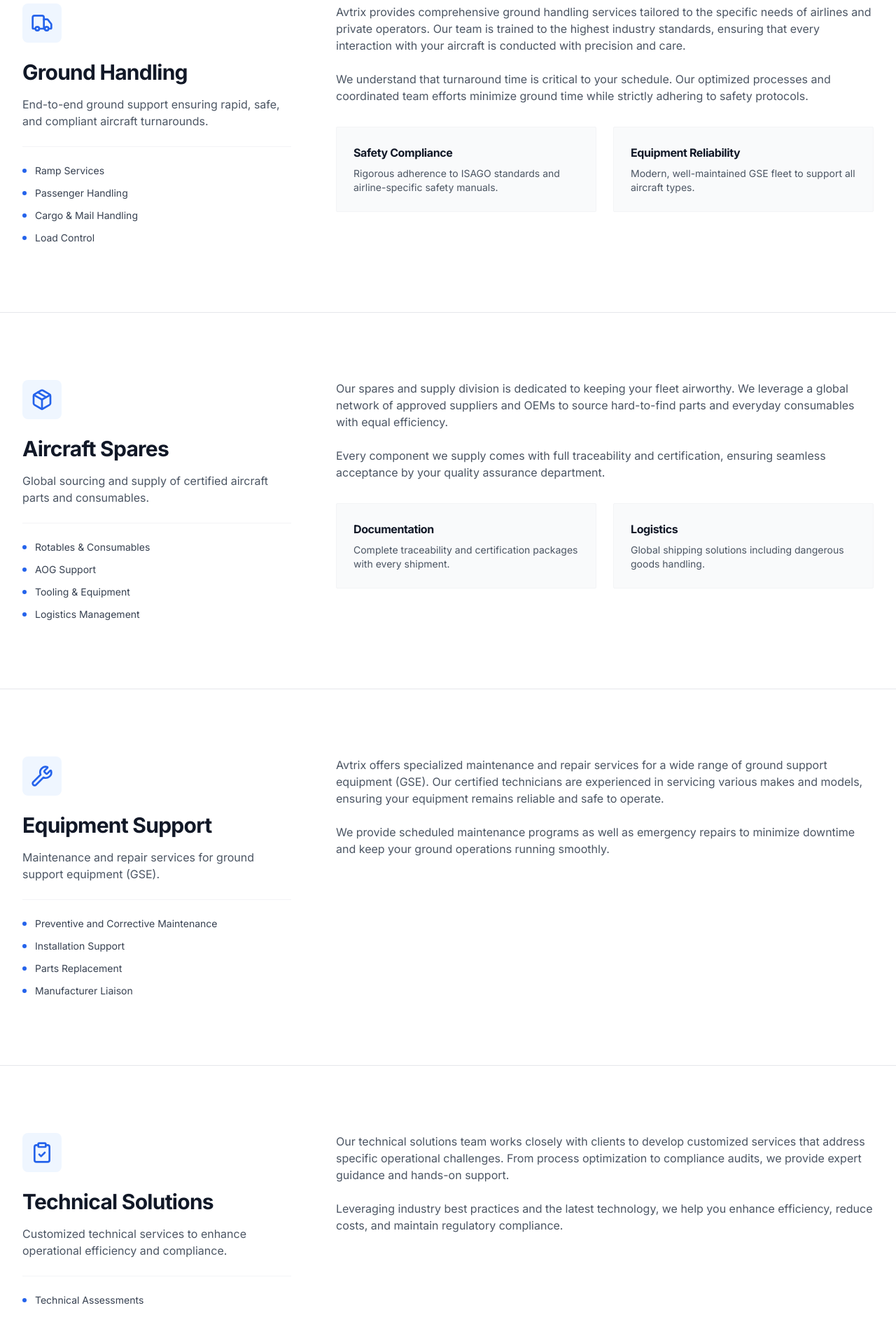
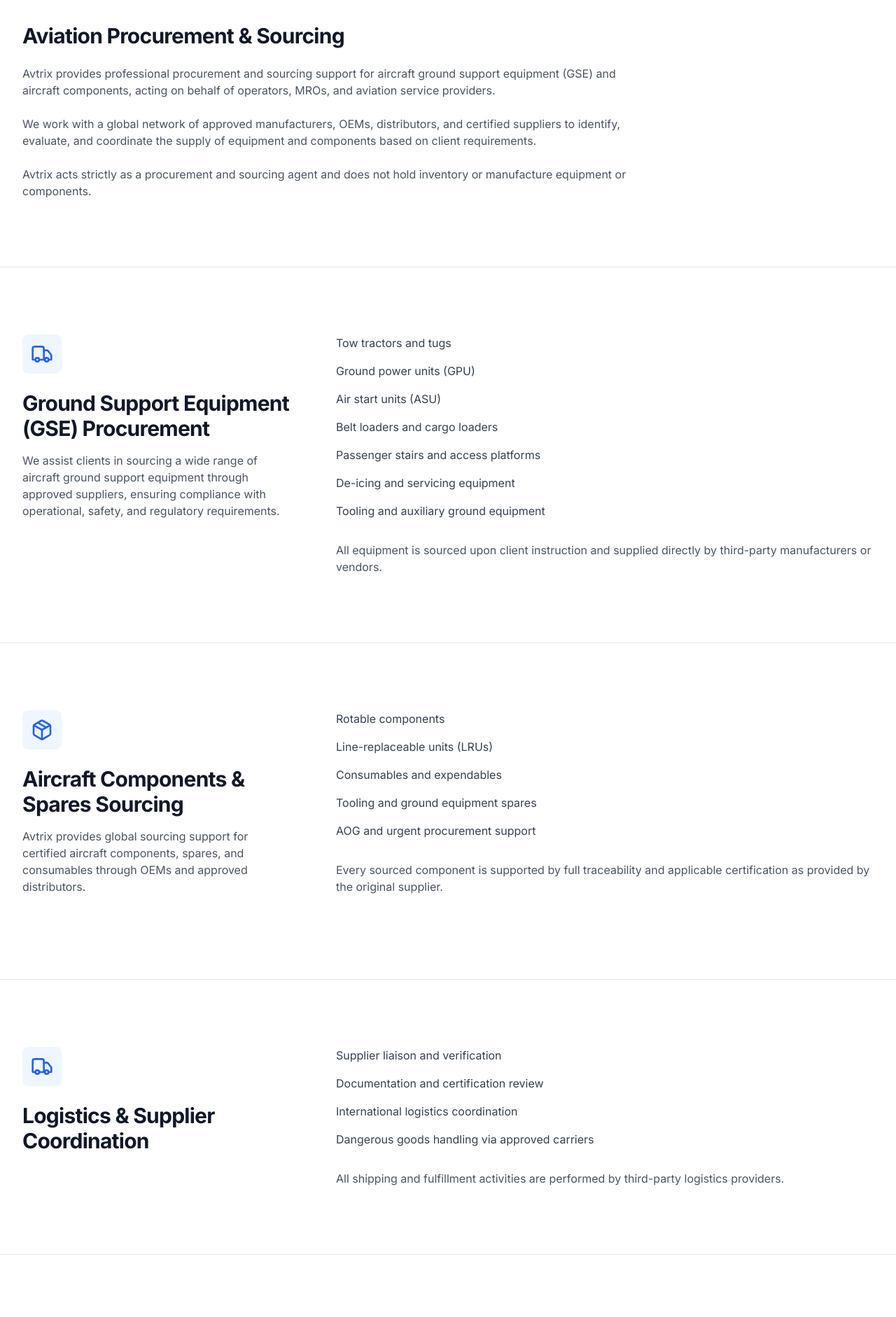
Before and after one commit to Dahmii/Avtrix, a React (Vite) app: page /services in a window 1280 px wide. Shown: the part 460-2342 px from the top of the page at 70% size. Built offline with nearby package versions, Linux system fonts and the light colour scheme.

Commit message:
update services content

```diff
--- a/src/components/layout/Footer.tsx
+++ b/src/components/layout/Footer.tsx
@@ -96,7 +96,7 @@
               </li>
               <li className="flex items-center">
                 <Phone className="h-5 w-5 text-blue-500 mr-3" />
-                <span className="text-sm">+44 790 355 7615</span>
+                <span className="text-sm">+44 799 963 8984</span>
               </li>
               <li className="flex items-center">
                 <Mail className="h-5 w-5 text-blue-500 mr-3" />
--- a/src/pages/ContactPage.tsx
+++ b/src/pages/ContactPage.tsx
@@ -61,7 +61,7 @@
                   <div>
                     <h3 className="font-bold text-gray-900">Phone</h3>
                     <p className="text-gray-600">
-                       +44 790 355 7615
+                       +44 799 963 8984
 
                     </p>
                   </div>
--- a/src/pages/ServicesPage.tsx
+++ b/src/pages/ServicesPage.tsx
@@ -1,10 +1,11 @@
 import React from 'react';
-import { Truck, Wrench, Package, ClipboardCheck } from 'lucide-react';
+import { Package, ClipboardCheck, Truck, Wrench } from 'lucide-react';
 import { Container } from '../components/ui/Container';
-import { SectionHeader } from '../components/sections/SectionHeader';
 import { CTASection } from '../components/sections/CTASection';
+
 export function ServicesPage() {
-  return <main className="pt-20">
+  return (
+    <main className="pt-20">
       {/* Header */}
       <div className="bg-gray-50 py-20 border-b border-gray-200">
         <Container>
@@ -12,87 +13,64 @@
             Our Services
           </h1>
           <p className="text-xl text-gray-600 max-w-3xl">
-            Specialized aviation support services designed to maintain
-            operational efficiency and safety compliance for commercial and
-            private operators.
+            Specialized aviation procurement and sourcing services designed to support operational efficiency, safety compliance, and continuity for commercial and private aircraft operators.
           </p>
         </Container>
       </div>
 
-      {/* Ground Handling */}
-      <section className="py-24 bg-white" id="ground-handling">
+      {/* Aviation Procurement & Sourcing */}
+      <section className="py-24 bg-white">
+        <Container>
+          <div className="max-w-4xl">
+            <h2 className="text-3xl font-bold text-gray-900 mb-6">
+              Aviation Procurement & Sourcing
+            </h2>
+            <p className="text-gray-600 mb-6">
+              Avtrix provides professional procurement and sourcing support for aircraft ground support equipment (GSE) and aircraft components, acting on behalf of operators, MROs, and aviation service providers.
+            </p>
+            <p className="text-gray-600 mb-6">
+              We work with a global network of approved manufacturers, OEMs, distributors, and certified suppliers to identify, evaluate, and coordinate the supply of equipment and components based on client requirements.
+            </p>
+            <p className="text-gray-600">
+              Avtrix acts strictly as a procurement and sourcing agent and does not hold inventory or manufacture equipment or components.
+            </p>
+          </div>
+        </Container>
+      </section>
+
+      <hr className="border-gray-200" />
+
+      {/* GSE Procurement */}
+      <section className="py-24 bg-white">
         <Container>
           <div className="flex flex-col lg:flex-row gap-16">
             <div className="lg:w-1/3">
               <div className="sticky top-24">
-                <div className="inline-flex items-center justify-center p-3 bg-blue-50 rounded-lg mb-6">
+                <div className="inline-flex p-3 bg-blue-50 rounded-lg mb-6">
                   <Truck className="h-8 w-8 text-blue-600" />
                 </div>
                 <h2 className="text-3xl font-bold text-gray-900 mb-4">
-                  Ground Handling
+                  Ground Support Equipment (GSE) Procurement
                 </h2>
                 <p className="text-gray-600 mb-6">
-                  End-to-end ground support ensuring rapid, safe, and compliant
-                  aircraft turnarounds.
+                  We assist clients in sourcing a wide range of aircraft ground support equipment through approved suppliers, ensuring compliance with operational, safety, and regulatory requirements.
                 </p>
-                <ul className="space-y-3 border-t border-gray-100 pt-6">
-                  <li className="flex items-center text-sm text-gray-700">
-                    <span className="w-1.5 h-1.5 bg-blue-600 rounded-full mr-3"></span>
-                    Ramp Services
-                  </li>
-                  <li className="flex items-center text-sm text-gray-700">
-                    <span className="w-1.5 h-1.5 bg-blue-600 rounded-full mr-3"></span>
-                    Passenger Handling
-                  </li>
-                  <li className="flex items-center text-sm text-gray-700">
-                    <span className="w-1.5 h-1.5 bg-blue-600 rounded-full mr-3"></span>
-                    Cargo & Mail Handling
-                  </li>
-                  <li className="flex items-center text-sm text-gray-700">
-                    <span className="w-1.5 h-1.5 bg-blue-600 rounded-full mr-3"></span>
-                    Load Control
-                  </li>
-                </ul>
               </div>
             </div>
 
             <div className="lg:w-2/3">
-              <div className="prose prose-lg text-gray-600 max-w-none">
-                <p className="mb-6">
-                  Avtrix provides comprehensive ground handling services
-                  tailored to the specific needs of airlines and private
-                  operators. Our team is trained to the highest industry
-                  standards, ensuring that every interaction with your aircraft
-                  is conducted with precision and care.
-                </p>
-                <p className="mb-8">
-                  We understand that turnaround time is critical to your
-                  schedule. Our optimized processes and coordinated team efforts
-                  minimize ground time while strictly adhering to safety
-                  protocols.
-                </p>
-
-                <div className="grid grid-cols-1 md:grid-cols-2 gap-6 not-prose">
-                  <div className="p-6 bg-gray-50 border border-gray-100 rounded-sm">
-                    <h3 className="font-bold text-gray-900 mb-2">
-                      Safety Compliance
-                    </h3>
-                    <p className="text-sm">
-                      Rigorous adherence to ISAGO standards and airline-specific
-                      safety manuals.
-                    </p>
-                  </div>
-                  <div className="p-6 bg-gray-50 border border-gray-100 rounded-sm">
-                    <h3 className="font-bold text-gray-900 mb-2">
-                      Equipment Reliability
-                    </h3>
-                    <p className="text-sm">
-                      Modern, well-maintained GSE fleet to support all aircraft
-                      types.
-                    </p>
-                  </div>
-                </div>
-              </div>
+              <ul className="space-y-4 text-gray-700">
+                <li>Tow tractors and tugs</li>
+                <li>Ground power units (GPU)</li>
+                <li>Air start units (ASU)</li>
+                <li>Belt loaders and cargo loaders</li>
+                <li>Passenger stairs and access platforms</li>
+                <li>De-icing and servicing equipment</li>
+                <li>Tooling and auxiliary ground equipment</li>
+              </ul>
+              <p className="text-gray-600 mt-8">
+                All equipment is sourced upon client instruction and supplied directly by third-party manufacturers or vendors.
+              </p>
             </div>
           </div>
         </Container>
@@ -100,193 +78,122 @@
 
       <hr className="border-gray-200" />
 
-      {/* Spares & Supply */}
-      <section className="py-24 bg-white" id="spares">
+      {/* Aircraft Components & Spares */}
+      <section className="py-24 bg-white">
         <Container>
           <div className="flex flex-col lg:flex-row gap-16">
             <div className="lg:w-1/3">
               <div className="sticky top-24">
-                <div className="inline-flex items-center justify-center p-3 bg-blue-50 rounded-lg mb-6">
+                <div className="inline-flex p-3 bg-blue-50 rounded-lg mb-6">
                   <Package className="h-8 w-8 text-blue-600" />
                 </div>
                 <h2 className="text-3xl font-bold text-gray-900 mb-4">
-                  Aircraft Spares
+                  Aircraft Components & Spares Sourcing
                 </h2>
                 <p className="text-gray-600 mb-6">
-                  Global sourcing and supply of certified aircraft parts and
-                  consumables.
+                  Avtrix provides global sourcing support for certified aircraft components, spares, and consumables through OEMs and approved distributors.
                 </p>
-                <ul className="space-y-3 border-t border-gray-100 pt-6">
-                  <li className="flex items-center text-sm text-gray-700">
-                    <span className="w-1.5 h-1.5 bg-blue-600 rounded-full mr-3"></span>
-                    Rotables & Consumables
-                  </li>
-                  <li className="flex items-center text-sm text-gray-700">
-                    <span className="w-1.5 h-1.5 bg-blue-600 rounded-full mr-3"></span>
-                    AOG Support
-                  </li>
-                  <li className="flex items-center text-sm text-gray-700">
-                    <span className="w-1.5 h-1.5 bg-blue-600 rounded-full mr-3"></span>
-                    Tooling & Equipment
-                  </li>
-                  <li className="flex items-center text-sm text-gray-700">
-                    <span className="w-1.5 h-1.5 bg-blue-600 rounded-full mr-3"></span>
-                    Logistics Management
-                  </li>
-                </ul>
               </div>
             </div>
 
             <div className="lg:w-2/3">
-              <div className="prose prose-lg text-gray-600 max-w-none">
-                <p className="mb-6">
-                  Our spares and supply division is dedicated to keeping your
-                  fleet airworthy. We leverage a global network of approved
-                  suppliers and OEMs to source hard-to-find parts and everyday
-                  consumables with equal efficiency.
-                </p>
-                <p className="mb-8">
-                  Every component we supply comes with full traceability and
-                  certification, ensuring seamless
-                  acceptance by your quality assurance department.
-                </p>
-
-                <div className="grid grid-cols-1 md:grid-cols-2 gap-6 not-prose">
-                  <div className="p-6 bg-gray-50 border border-gray-100 rounded-sm">
-                    <h3 className="font-bold text-gray-900 mb-2">
-                      Documentation
-                    </h3>
-                    <p className="text-sm">
-                      Complete traceability and certification packages with
-                      every shipment.
-                    </p>
-                  </div>
-                  <div className="p-6 bg-gray-50 border border-gray-100 rounded-sm">
-                    <h3 className="font-bold text-gray-900 mb-2">Logistics</h3>
-                    <p className="text-sm">
-                      Global shipping solutions including dangerous goods
-                      handling.
-                    </p>
-                  </div>
-                </div>
-              </div>
+              <ul className="space-y-4 text-gray-700">
+                <li>Rotable components</li>
+                <li>Line-replaceable units (LRUs)</li>
+                <li>Consumables and expendables</li>
+                <li>Tooling and ground equipment spares</li>
+                <li>AOG and urgent procurement support</li>
+              </ul>
+              <p className="text-gray-600 mt-8">
+                Every sourced component is supported by full traceability and applicable certification as provided by the original supplier.
+              </p>
             </div>
           </div>
         </Container>
       </section>
 
-      <hr className='border-gray-200' />
+      <hr className="border-gray-200" />
 
-      {/* Equipment Support */}
-      <section className="py-24 bg-white" id="equipment-support">
+      {/* Logistics & Supplier Coordination */}
+      <section className="py-24 bg-white">
         <Container>
           <div className="flex flex-col lg:flex-row gap-16">
             <div className="lg:w-1/3">
               <div className="sticky top-24">
-                <div className="inline-flex items-center justify-center p-3 bg-blue-50 rounded-lg mb-6">
-                  <Wrench className="h-8 w-8 text-blue-600" />
+                <div className="inline-flex p-3 bg-blue-50 rounded-lg mb-6">
+                  <Truck className="h-8 w-8 text-blue-600" />
                 </div>
                 <h2 className="text-3xl font-bold text-gray-900 mb-4">
-                  Equipment Support
+                  Logistics & Supplier Coordination
                 </h2>
-                <p className="text-gray-600 mb-6">
-                  Maintenance and repair services for ground support equipment
-                  (GSE).
-                </p>
-                <ul className="space-y-3 border-t border-gray-100 pt-6">
-                  <li className="flex items-center text-sm text-gray-700">
-                    <span className="w-1.5 h-1.5 bg-blue-600 rounded-full mr-3"></span>
-                    Preventive and Corrective Maintenance
-                  </li>
-                  <li className="flex items-center text-sm text-gray-700">
-                    <span className="w-1.5 h-1.5 bg-blue-600 rounded-full mr-3"></span>
-                    Installation Support
-                  </li>
-                  <li className="flex items-center text-sm text-gray-700">
-                    <span className="w-1.5 h-1.5 bg-blue-600 rounded-full mr-3"></span>
-                    Parts Replacement
-                  </li>
-                  <li className="flex items-center text-sm text-gray-700">
-                    <span className="w-1.5 h-1.5 bg-blue-600 rounded-full mr-3"></span>
-                    Manufacturer Liaison
-                  </li>
-                </ul>
               </div>
             </div>
-
             <div className="lg:w-2/3">
-              <div className="prose prose-lg text-gray-600 max-w-none">
-                <p className="mb-6">
-                  Avtrix offers specialized maintenance and repair services for
-                  a wide range of ground support equipment (GSE). Our certified
-                  technicians are experienced in servicing various makes and
-                  models, ensuring your equipment remains reliable and safe to
-                  operate.
-                </p>
-                <p className="mb-8">
-                  We provide scheduled maintenance programs as well as
-                  emergency repairs to minimize downtime and keep your ground
-                  operations running smoothly.
-                </p>
-              </div>
+              <ul className="space-y-4 text-gray-700">
+                <li>Supplier liaison and verification</li>
+                <li>Documentation and certification review</li>
+                <li>International logistics coordination</li>
+                <li>Dangerous goods handling via approved carriers</li>
+              </ul>
+              <p className="text-gray-600 mt-8">
+                All shipping and fulfillment activities are performed by third-party logistics providers.
+              </p>
             </div>
           </div>
         </Container>
       </section>
 
-      <hr className='border-gray-200' />
+      <hr className="border-gray-200" />
 
-      {/* Technical Solutions */}
-      <section className="py-24 bg-white" id="technical-solutions">
+      {/* Compliance & Quality Support */}
+      <section className="py-24 bg-white">
         <Container>
           <div className="flex flex-col lg:flex-row gap-16">
             <div className="lg:w-1/3">
               <div className="sticky top-24">
-                <div className="inline-flex items-center justify-center p-3 bg-blue-50 rounded-lg mb-6">
+                <div className="inline-flex p-3 bg-blue-50 rounded-lg mb-6">
                   <ClipboardCheck className="h-8 w-8 text-blue-600" />
                 </div>
                 <h2 className="text-3xl font-bold text-gray-900 mb-4">
-                  Technical Solutions
+                  Compliance & Quality Support
                 </h2>
-                <p className="text-gray-600 mb-6">
-                  Customized technical services to enhance operational
-                  efficiency and compliance.
-                </p>
-                <ul className="space-y-3 border-t border-gray-100 pt-6">
-                  <li className="flex items-center text-sm text-gray-700">
-                    <span className="w-1.5 h-1.5 bg-blue-600 rounded-full mr-3"></span>
-                    Technical Assessments
-                  </li>
-                  <li className="flex items-center text-sm text-gray-700">
-                    <span className="w-1.5 h-1.5 bg-blue-600 rounded-full mr-3"></span>
-                    Operational Efficiency
-                  </li>
-
-                </ul>
               </div>
             </div>
-
             <div className="lg:w-2/3">
-              <div className="prose prose-lg text-gray-600 max-w-none">
-                <p className="mb-6">
-                  Our technical solutions team works closely with clients to
-                  develop customized services that address specific operational
-                  challenges. From process optimization to compliance audits,
-                  we provide expert guidance and hands-on support.
-                </p>
-                <p className="mb-8">
-                  Leveraging industry best practices and the latest technology,
-                  we help you enhance efficiency, reduce costs, and maintain
-                  regulatory compliance.
-                </p>
-              </div>
+              <ul className="space-y-4 text-gray-700">
+                <li>Supplier due diligence</li>
+                <li>Documentation verification</li>
+                <li>Traceability support</li>
+                <li>Regulatory alignment with client QA requirements</li>
+              </ul>
             </div>
           </div>
         </Container>
       </section>
 
-      {/* CTA Section */}
+      <hr className="border-gray-200" />
 
-      <CTASection title="Need specific operational support?" description="Our team is ready to discuss your requirements and provide a detailed capability statement." />
-    </main>;
+      {/* Commercial Model */}
+      <section className="py-24 bg-white">
+        <Container>
+          <div className="max-w-4xl">
+            <h2 className="text-3xl font-bold text-gray-900 mb-6">
+              Commercial Model
+            </h2>
+            <p className="text-gray-600 mb-4">
+              Avtrix operates on a service-based model. Compensation is derived from procurement fees or sourcing commissions agreed with clients in advance.
+            </p>
+            <p className="text-gray-600">
+              Avtrix does not trade, resell, or warehouse equipment or aircraft components and acts solely as an intermediary between buyers and approved suppliers.
+            </p>
+          </div>
+        </Container>
+      </section>
+
+      <CTASection
+        title="Need specific operational support?"
+        description="Our team is ready to discuss your requirements and provide a detailed capability statement."
+      />
+    </main>
+  );
 }
```
